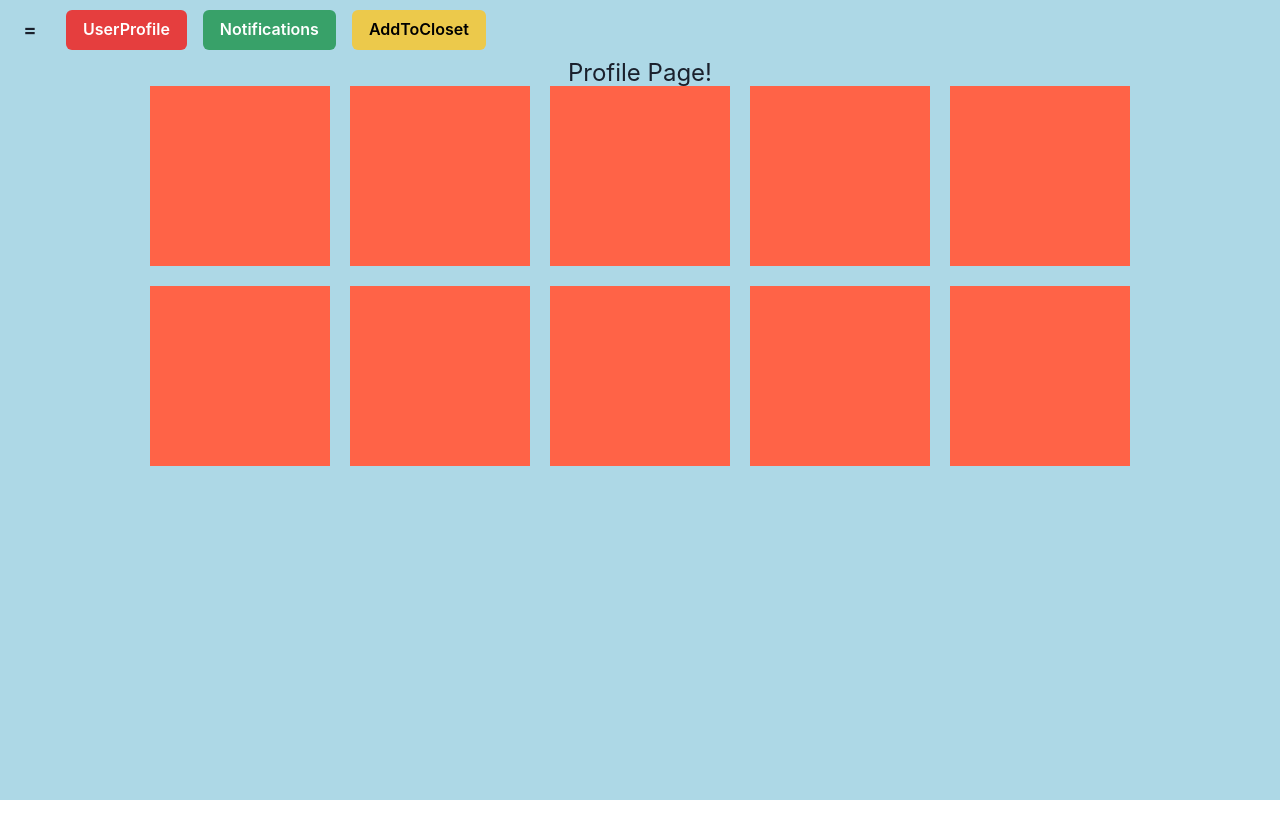
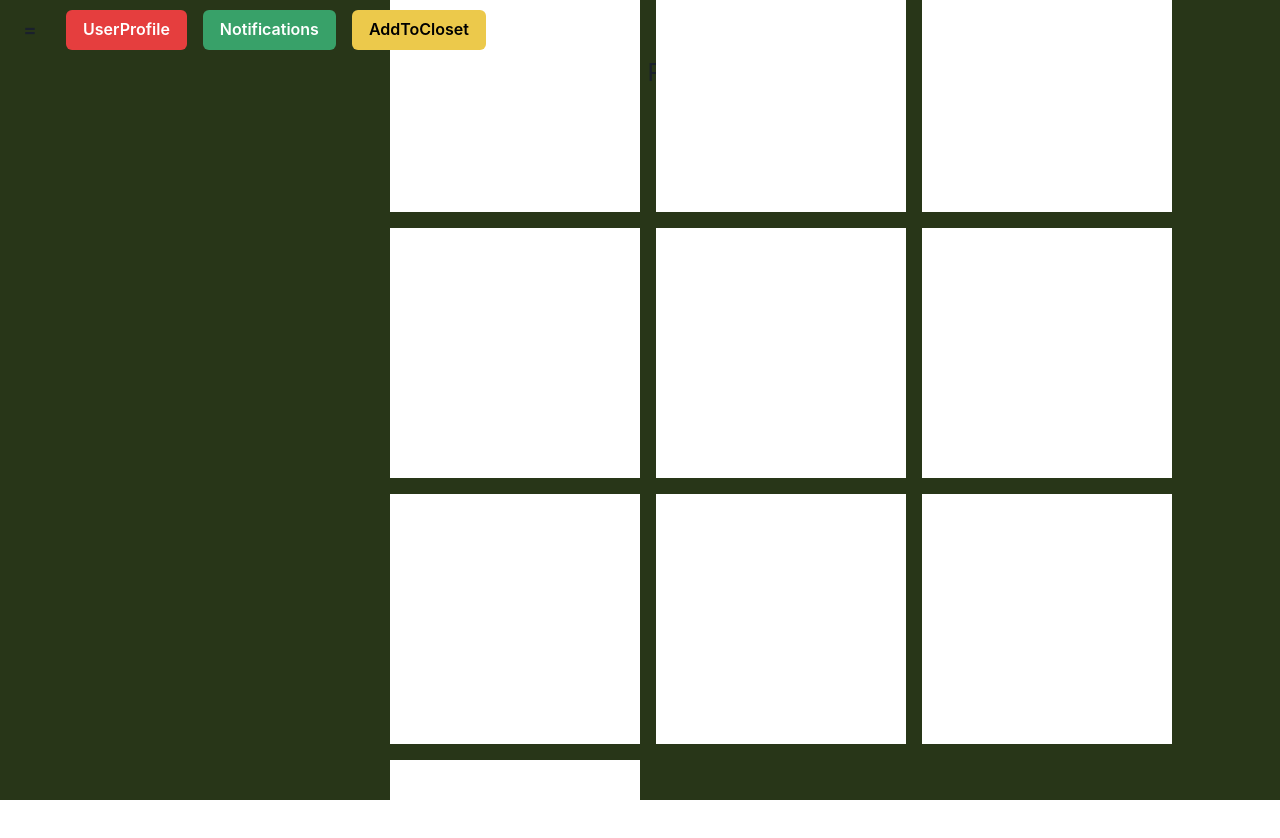
Before and after one commit to Oasis-NEU/f24-group13, a React (Vite) app: page /profile in a window 1280 px wide. Shown: the top 838 px of the page. Before the commit the page ends 800 px from the top, so only its background shows below. Built offline with nearby package versions, Linux system fonts and the light colour scheme.

Commit message:
making a test post form

```diff
--- a/package.json
+++ b/package.json
@@ -17,6 +17,7 @@
     "framer-motion": "^11.11.1",
     "react": "^18.3.1",
     "react-dom": "^18.3.1",
+    "react-icons": "^5.3.0",
     "react-router-dom": "^6.26.2",
     "styled-components": "^6.1.13"
   },
--- a/src/App.jsx
+++ b/src/App.jsx
@@ -4,7 +4,6 @@ import {
     Routes,
     Route,
 } from "react-router-dom";
-import Home from "./pages/Home";
 import Home from "./pages/Home";
 import Friends from "./pages/Friends";
 import Profile from "./pages/Profile";
--- a/src/components/MenuButton.jsx
+++ b/src/components/MenuButton.jsx
@@ -2,7 +2,9 @@ import { Button, ButtonGroup } from '@chakra-ui/react';
 
 function MenuButton({onClick}) {
 
-    return (<Button
+    return (
+
+        <Button
             onClick = {onClick}
             justifyContent='center'
             bg="transparent"
--- a/src/main.jsx
+++ b/src/main.jsx
@@ -13,6 +13,7 @@ import Friends from "./pages/Friends";
 import Profile from "./pages/Profile";
 import Login from "./pages/Login";
 import Post from "./pages/Post";
+import TestPage from "./pages/TestPage";
 
 const router = createBrowserRouter([
   {
@@ -42,6 +43,10 @@ const router = createBrowserRouter([
   {
     path: "/post",
     element: <Post />
+  },
+  {
+    path: "/test-page",
+    element: <TestPage />
   }
 ]);
 
--- a/src/pages/Profile.jsx
+++ b/src/pages/Profile.jsx
@@ -3,10 +3,9 @@ import { Box, useDisclosure } from "@chakra-ui/react"
 import { Button, ButtonGroup } from '@chakra-ui/react'
 import { Stack } from '@chakra-ui/react'
 import { Link } from 'react-router-dom';
-import { SimpleGrid } from '@chakra-ui/react'
+import { SimpleGrid, Grid, Flex } from '@chakra-ui/react'
 import NavigationBar from '../components/NavigationBar';
 import MenuButton from '../components/MenuButton';
-
 
 export default function Profile() {
 
@@ -14,7 +13,7 @@ export default function Profile() {
     const btnRef = React.useRef()
 
     return (
-        <div style={{ backgroundColor: 'lightblue', height: '100vh', width: '100vw'}}>
+        <div style={{ backgroundColor: '#283618', height: '100vh', width: '100vw'}}> {/* block scrolling */}
             <Stack spacing={4} direction='row' align='center' p ='10px'>
                 <MenuButton onClick={onOpen}></MenuButton> {/* The physical menu button. Must pass onOpen to it so it knows what to do */}
                 <NavigationBar isOpen={isOpen} onClose={onClose} ></NavigationBar> {/* The navigation bar. Must pass the states into it */}
@@ -23,21 +22,20 @@ export default function Profile() {
                 <Button colorScheme='yellow'>AddToCloset</Button>
             </Stack>
             <h1 style={{fontSize: 24}}>Profile Page!</h1>
-                <Stack align='center'>
-                <SimpleGrid columns={5} spacingX='20px' spacingY='20px'>
-                    <Box bg='tomato' height='180px' width='180px'></Box>
-                    <Box bg='tomato' height='180px' width='180px'></Box>
-                    <Box bg='tomato' height='180px' width='180px'></Box>
-                    <Box bg='tomato' height='180px' width='180px'></Box>
-                    <Box bg='tomato' height='180px' width='180px'></Box>
-                    <Box bg='tomato' height='180px' width='180px'></Box>
-                    <Box bg='tomato' height='180px' width='180px'></Box>
-                    <Box bg='tomato' height='180px' width='180px'></Box>
-                    <Box bg='tomato' height='180px' width='180px'></Box>
-                    <Box bg='tomato' height='180px' width='180px'></Box>
-                </SimpleGrid>
-                </Stack>
+
+            <Flex direction="column" align="center" justify="center" height="100vh" padding={4}>
+                <Grid
+                    templateColumns="repeat(3, 1fr)" // creating 1 column, column will take up full available width
+                    gap={4} // space between grid items vertically and horizontally
+                    width="100%" // sets the width of the grid container to 100% of the flex container's width
+                    maxWidth="500px" // limits how wide the grid can become
+                    justifyItems="center" // centers the content of each grid cell horizontally
+                >
+                    {Array(10).fill(null).map((_, i) => (
+                        <Box key={i} bg='white' height='250px' width='250px'></Box>
+                    ))}
+                </Grid>
+            </Flex>
         </div>
     );
-
 }
--- /dev/null
+++ b/src/pages/TestPage.jsx
@@ -0,0 +1,46 @@
+import React, { useState } from 'react';
+import { Flex, Grid, Text, Input, useDisclosure, GridItem, HStack, IconButton, Button, VStack } from '@chakra-ui/react';
+import { Link, useNavigate } from 'react-router-dom';
+import { supabase, profiles, userposts } from '../database/db';
+import NavigationBar from '../components/NavigationBar';
+import MenuButton from '../components/MenuButton';
+import { FaPlus } from "react-icons/fa";
+import { small } from 'framer-motion/client';
+
+export default function TestPage() {
+
+    return (
+        <div>
+            {/* <HStack margin="10">
+                <IconButton aria-label="Make a new post" variant="solid" backgroundColor="black" textColor="white">
+                    <FaPlus />
+                </IconButton> */}
+                {/* <Button variant="outline">Outline</Button> */}
+            {/* </HStack> */}
+
+            <Flex direction="column" align="center" justify="center" height="100vh" padding={4}>
+                <Grid
+                    templateColumns="repeat(1, 1fr)" // creating 1 column, column will take up full available width
+                    gap={4} // space between grid items vertically and horizontally
+                    width="100%" // sets the width of the grid container to 100% of the flex container's width
+                    maxWidth="400px" // limits how wide the grid can become
+                    justifyItems="center" // centers the content of each grid cell horizontally
+                >
+                    <Input
+                        placeholder='post title'
+                    />
+                    <Input
+                        placeholder='size'
+                    />
+                    <Input
+                        placeholder='color'
+                    />
+                    <Button>post</Button>
+                    <Text textAlign="center"> {/* ensures text is centered */}
+                        don't have an account?
+                    </Text>
+                </Grid>
+            </Flex>
+        </div>
+    );
+}
```
Also changed, not shown: src/components/Form.jsx (added, +23 -0 lines), 1 other file (tests, documents, lock files or other folders). Lines whose indentation alone changed are shown as unchanged.
